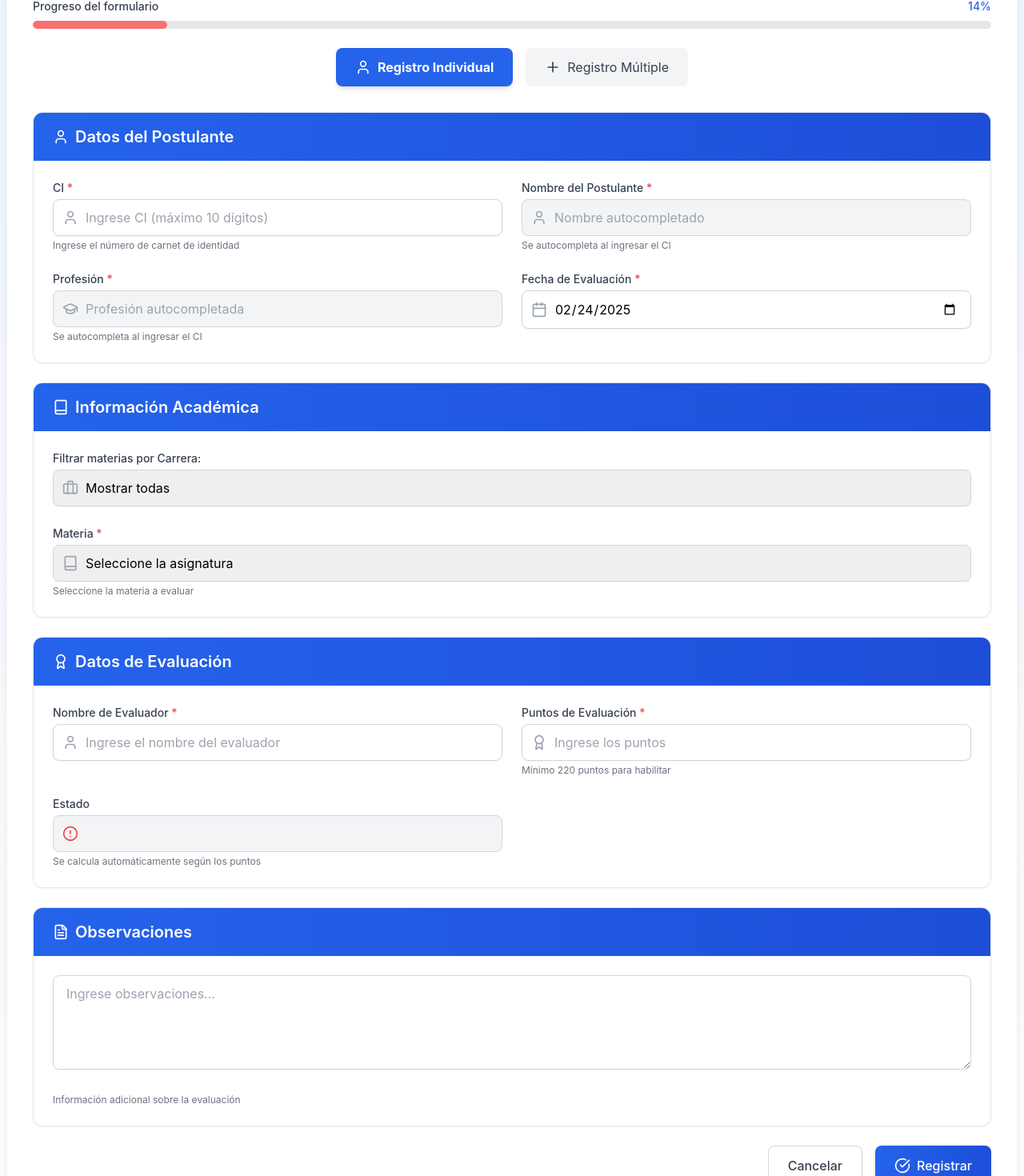
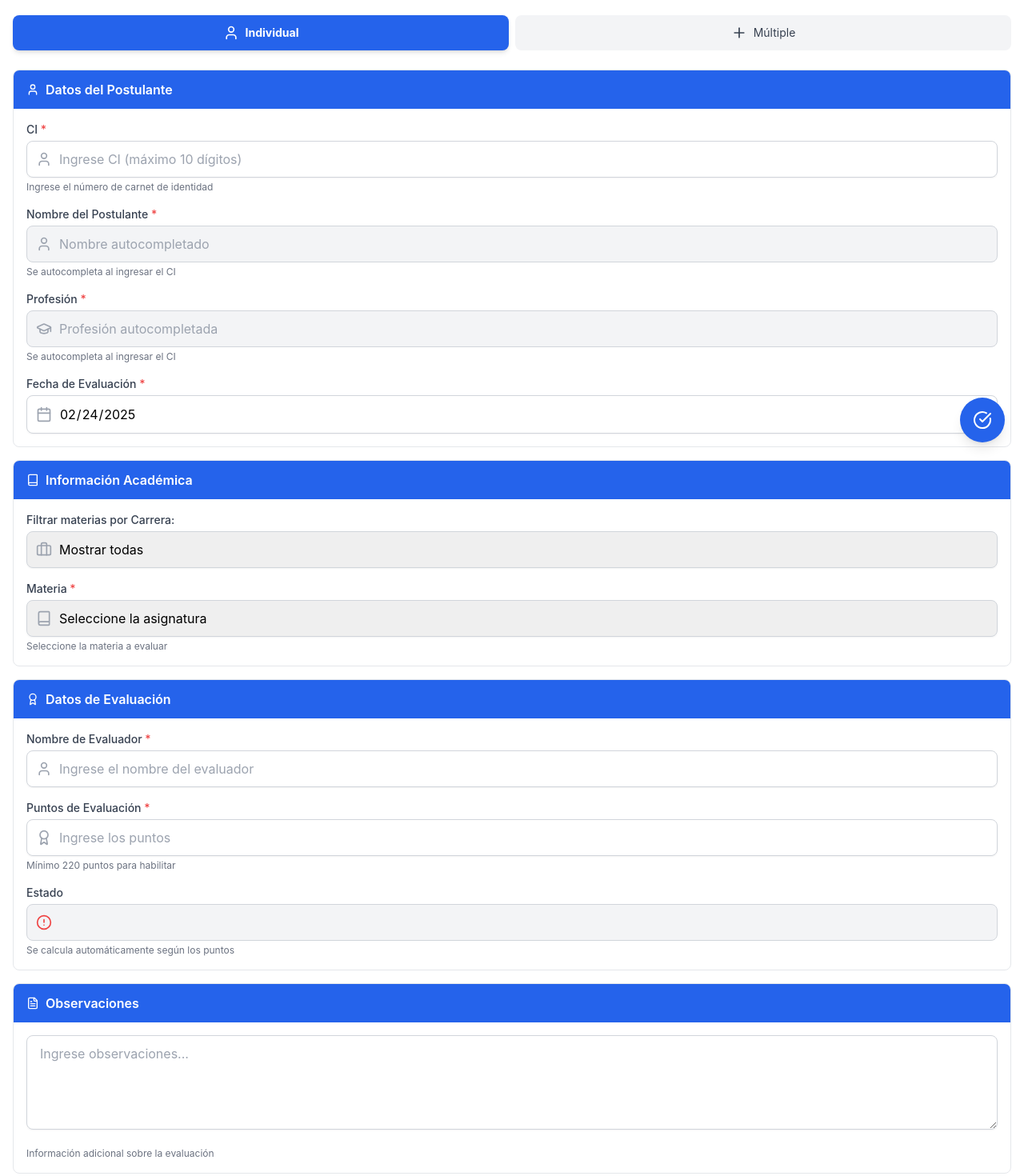
Before and after one commit to HaroldSup/ReactFront, a React (Create React App) app: page /registrodemeritos in a window 1280 px wide. Shown: the part 223-1693 px from the top of the page at 80% size. Built offline with nearby package versions, Linux system fonts and the light colour scheme.

Commit message:
Ultimofrontendrealizados

```diff
--- a/src/componentes/Registrodemeritos.js
+++ b/src/componentes/Registrodemeritos.js
@@ -655,24 +655,23 @@ function RegistroDeMeritos({ merito, onMeritoRegistered, onCancel }) {
   }
 
   return (
-    <div className="min-h-screen bg-gradient-to-b from-blue-50 to-white py-4 px-2 sm:py-6">
-      <div className="w-full mx-auto">
-        <div className="w-full bg-white p-4 sm:p-6 md:p-8 rounded-xl shadow-xl border border-gray-100">
+    <div className="min-h-screen w-full bg-white">
+      <div className="w-full">
+        {/* Contenedor principal - sin márgenes laterales en móvil */}
+        <div className="w-full bg-white">
           {/* Encabezado */}
-          <div className="text-center mb-6">
+          <div className="text-center py-6">
             <div className="inline-flex items-center justify-center p-3 bg-blue-100 rounded-full mb-4">
               <Award className="h-8 w-8 text-blue-700" />
             </div>
-            <h2 className="text-2xl sm:text-3xl font-bold text-gray-800">
-              {merito ? "Editar Nota" : "Registrar Nota"}
-            </h2>
-            <p className="text-gray-500 mt-2 text-sm sm:text-base">
+            <h2 className="text-2xl font-bold text-gray-800">{merito ? "Editar Nota" : "Registrar Nota"}</h2>
+            <p className="text-gray-500 mt-2 text-sm px-4">
               Complete el formulario para {merito ? "actualizar" : "registrar"} la nota del concurso de méritos
             </p>
           </div>
 
           {/* Indicador de Progreso */}
-          <div className="mb-6">
+          <div className="mb-6 px-4">
             <div className="flex justify-between items-center mb-2">
               <p className="text-sm font-medium text-gray-700">Progreso del formulario</p>
               <p className="text-sm font-medium text-blue-600">{progressPercentage}%</p>
@@ -691,12 +690,12 @@ function RegistroDeMeritos({ merito, onMeritoRegistered, onCancel }) {
 
           {/* Selector de modo (individual o múltiple) */}
           {!merito && (
-            <div className="mb-8">
-              <div className="flex flex-col sm:flex-row items-center justify-center space-y-2 sm:space-y-0 sm:space-x-4">
+            <div className="mb-6 px-4">
+              <div className="grid grid-cols-2 gap-2">
                 <button
                   type="button"
                   onClick={() => setModoMultiple(false)}
-                  className={`w-full sm:w-auto px-6 py-3 rounded-lg transition-all ${
+                  className={`w-full px-3 py-3 rounded-lg transition-all ${
                     !modoMultiple
                       ? "bg-blue-600 text-white font-bold shadow-md"
                       : "bg-gray-100 text-gray-700 hover:bg-gray-200"
@@ -704,13 +703,13 @@ function RegistroDeMeritos({ merito, onMeritoRegistered, onCancel }) {
                 >
                   <div className="flex items-center justify-center">
                     <User className="mr-2 h-5 w-5" />
-                    Registro Individual
+                    <span className="text-sm">Individual</span>
                   </div>
                 </button>
                 <button
                   type="button"
                   onClick={() => setModoMultiple(true)}
-                  className={`w-full sm:w-auto px-6 py-3 rounded-lg transition-all ${
+                  className={`w-full px-3 py-3 rounded-lg transition-all ${
                     modoMultiple
                       ? "bg-blue-600 text-white font-bold shadow-md"
                       : "bg-gray-100 text-gray-700 hover:bg-gray-200"
@@ -718,30 +717,30 @@ function RegistroDeMeritos({ merito, onMeritoRegistered, onCancel }) {
                 >
                   <div className="flex items-center justify-center">
                     <Plus className="mr-2 h-5 w-5" />
-                    Registro Múltiple
+                    <span className="text-sm">Múltiple</span>
                   </div>
                 </button>
               </div>
               {modoMultiple && (
-                <p className="mt-3 text-sm text-center text-gray-600">
+                <p className="mt-3 text-xs text-center text-gray-600">
                   Modo múltiple: Seleccione varias materias para registrarlas con la misma puntuación.
                 </p>
               )}
             </div>
           )}
 
-          <form onSubmit={handleSubmit} id="meritoForm" className="space-y-6">
+          <form onSubmit={handleSubmit} id="meritoForm" className="space-y-4 px-4">
             {/* Sección 1: Datos del Postulante */}
-            <div className="bg-white rounded-xl border border-gray-200 shadow-sm overflow-hidden">
-              <div className="bg-gradient-to-r from-blue-600 to-blue-700 px-4 py-3 sm:px-6 sm:py-4">
-                <h3 className="text-lg sm:text-xl font-semibold text-white flex items-center">
-                  <User className="h-5 w-5 mr-2" />
+            <div className="bg-white rounded-lg border border-gray-200 overflow-hidden">
+              <div className="bg-blue-600 px-4 py-3">
+                <h3 className="text-base font-semibold text-white flex items-center">
+                  <User className="h-4 w-4 mr-2" />
                   Datos del Postulante
                 </h3>
               </div>
 
-              <div className="p-4 sm:p-6 space-y-4 sm:space-y-6">
-                <div className="grid grid-cols-1 sm:grid-cols-2 gap-4 sm:gap-6">
+              <div className="p-4 space-y-4">
+                <div className="space-y-4">
                   {/* Campo CI */}
                   <div>
                     <label className="block text-sm font-medium text-gray-700 mb-1">
@@ -837,15 +836,15 @@ function RegistroDeMeritos({ merito, onMeritoRegistered, onCancel }) {
             </div>
 
             {/* Sección 2: Información Académica */}
-            <div className="bg-white rounded-xl border border-gray-200 shadow-sm overflow-hidden">
-              <div className="bg-gradient-to-r from-blue-600 to-blue-700 px-4 py-3 sm:px-6 sm:py-4">
-                <h3 className="text-lg sm:text-xl font-semibold text-white flex items-center">
-                  <Book className="h-5 w-5 mr-2" />
+            <div className="bg-white rounded-lg border border-gray-200 overflow-hidden">
+              <div className="bg-blue-600 px-4 py-3">
+                <h3 className="text-base font-semibold text-white flex items-center">
+                  <Book className="h-4 w-4 mr-2" />
                   Información Académica
                 </h3>
               </div>
 
-              <div className="p-4 sm:p-6 space-y-4 sm:space-y-6">
+              <div className="p-4 space-y-4">
                 {modoMultiple ? (
                   /* Vista de selección múltiple de materias */
                   <>
@@ -853,12 +852,12 @@ function RegistroDeMeritos({ merito, onMeritoRegistered, onCancel }) {
                       <button
                         type="button"
                         onClick={toggleSeleccionarTodasMaterias}
-                        className="px-4 py-2.5 bg-blue-600 text-white font-semibold rounded-lg shadow-md hover:bg-blue-700 transition flex items-center"
+                        className="w-full px-4 py-2.5 bg-blue-600 text-white font-semibold rounded-lg shadow-md hover:bg-blue-700 transition flex items-center justify-center"
                       >
                         <Check className="mr-2 h-5 w-5" />
                         {materiasSeleccionadas.length === materiasPostuladas.length
                           ? "Deseleccionar Todas"
-                          : "Seleccionar Todas las Materias"}
+                          : "Seleccionar Todas"}
                       </button>
                     </div>
 
@@ -888,11 +887,11 @@ function RegistroDeMeritos({ merito, onMeritoRegistered, onCancel }) {
 
                     {/* Lista de materias con checkboxes */}
                     <div className="mt-4">
-                      <h4 className="text-lg font-semibold text-gray-700 mb-2">
+                      <h4 className="text-base font-semibold text-gray-700 mb-2">
                         Materias disponibles ({materiasFiltradas.length}):
                       </h4>
                       {materiasFiltradas.length > 0 ? (
-                        <div className="grid grid-cols-1 md:grid-cols-2 gap-2 max-h-60 overflow-y-auto p-2">
+                        <div className="grid grid-cols-1 gap-2 max-h-60 overflow-y-auto p-2">
                           {materiasFiltradas.map((materia, idx) => (
                             <div
                               key={idx}
@@ -932,7 +931,7 @@ function RegistroDeMeritos({ merito, onMeritoRegistered, onCancel }) {
                     {/* Resumen de materias seleccionadas */}
                     {materiasSeleccionadas.length > 0 && (
                       <div className="mt-4 p-4 bg-green-50 border border-green-200 rounded-lg">
-                        <h4 className="text-lg font-semibold text-green-800 mb-2 flex items-center">
+                        <h4 className="text-base font-semibold text-green-800 mb-2 flex items-center">
                           <Check className="mr-2 h-5 w-5 text-green-600" />
                           Materias seleccionadas ({materiasSeleccionadas.length}):
                         </h4>
@@ -1022,16 +1021,16 @@ function RegistroDeMeritos({ merito, onMeritoRegistered, onCancel }) {
             </div>
 
             {/* Sección 3: Datos de Evaluación */}
-            <div className="bg-white rounded-xl border border-gray-200 shadow-sm overflow-hidden">
-              <div className="bg-gradient-to-r from-blue-600 to-blue-700 px-4 py-3 sm:px-6 sm:py-4">
-                <h3 className="text-lg sm:text-xl font-semibold text-white flex items-center">
-                  <Award className="h-5 w-5 mr-2" />
+            <div className="bg-white rounded-lg border border-gray-200 overflow-hidden">
+              <div className="bg-blue-600 px-4 py-3">
+                <h3 className="text-base font-semibold text-white flex items-center">
+                  <Award className="h-4 w-4 mr-2" />
                   Datos de Evaluación
                 </h3>
               </div>
 
-              <div className="p-4 sm:p-6 space-y-4 sm:space-y-6">
-                <div className="grid grid-cols-1 sm:grid-cols-2 gap-4 sm:gap-6">
+              <div className="p-4 space-y-4">
+                <div className="space-y-4">
                   {/* Campo Nombre de Evaluador */}
                   <div>
                     <label className="block text-sm font-medium text-gray-700 mb-1">
@@ -1108,15 +1107,15 @@ function RegistroDeMeritos({ merito, onMeritoRegistered, onCancel }) {
             </div>
 
             {/* Sección 4: Observaciones */}
-            <div className="bg-white rounded-xl border border-gray-200 shadow-sm overflow-hidden">
-              <div className="bg-gradient-to-r from-blue-600 to-blue-700 px-4 py-3 sm:px-6 sm:py-4">
-                <h3 className="text-lg sm:text-xl font-semibold text-white flex items-center">
-                  <FileText className="h-5 w-5 mr-2" />
+            <div className="bg-white rounded-lg border border-gray-200 overflow-hidden">
+              <div className="bg-blue-600 px-4 py-3">
+                <h3 className="text-base font-semibold text-white flex items-center">
+                  <FileText className="h-4 w-4 mr-2" />
                   Observaciones
                 </h3>
               </div>
 
-              <div className="p-4 sm:p-6 space-y-4 sm:space-y-6">
+              <div className="p-4 space-y-4">
                 <div className="relative">
                   <textarea
                     name="observaciones"
@@ -1132,34 +1131,21 @@ function RegistroDeMeritos({ merito, onMeritoRegistered, onCancel }) {
             </div>
 
             {/* Botones de Acción */}
-            <div className="flex flex-col sm:flex-row justify-end gap-3 sm:gap-4 mt-6 sm:mt-8">
-              <button
-                type="button"
-                onClick={onCancel}
-                disabled={isSubmitting || isVerifying}
-                className={`px-4 py-2.5 sm:px-6 sm:py-3 rounded-lg font-medium text-center transition-all duration-200 ${
-                  isSubmitting || isVerifying
-                    ? "bg-gray-300 text-gray-500 cursor-not-allowed"
-                    : "bg-white border border-gray-300 text-gray-700 hover:bg-gray-50 hover:text-gray-900 hover:border-gray-400"
-                }`}
-              >
-                Cancelar
-              </button>
-
+            <div className="flex flex-col gap-3 mt-6 mb-20">
               <button
                 type="submit"
                 disabled={isSubmitting || isVerifying}
-                className={`px-4 py-2.5 sm:px-6 sm:py-3 rounded-lg font-medium text-center transition-all duration-200 ${
+                className={`w-full px-4 py-3 rounded-lg font-medium text-center transition-all duration-200 ${
                   isSubmitting || isVerifying
                     ? "bg-gray-400 text-white cursor-not-allowed"
-                    : "bg-gradient-to-r from-blue-600 to-blue-700 text-white hover:from-blue-700 hover:to-blue-800 shadow-md hover:shadow-lg"
+                    : "bg-blue-600 text-white hover:bg-blue-700 shadow-md hover:shadow-lg"
                 }`}
               >
                 <span className="flex items-center justify-center">
                   {isSubmitting || isVerifying ? (
                     <>
                       <svg
-                        className="animate-spin -ml-1 mr-2 h-4 w-4 sm:h-5 sm:w-5 text-white"
+                        className="animate-spin -ml-1 mr-2 h-4 w-4 text-white"
                         xmlns="http://www.w3.org/2000/svg"
                         fill="none"
                         viewBox="0 0 24 24"
@@ -1188,6 +1174,19 @@ function RegistroDeMeritos({ merito, onMeritoRegistered, onCancel }) {
                   )}
                 </span>
               </button>
+
+              <button
+                type="button"
+                onClick={onCancel}
+                disabled={isSubmitting || isVerifying}
+                className={`w-full px-4 py-3 rounded-lg font-medium text-center transition-all duration-200 ${
+                  isSubmitting || isVerifying
+                    ? "bg-gray-300 text-gray-500 cursor-not-allowed"
+                    : "bg-white border border-gray-300 text-gray-700 hover:bg-gray-50 hover:text-gray-900 hover:border-gray-400"
+                }`}
+              >
+                Cancelar
+              </button>
             </div>
           </form>
         </div>
@@ -1199,10 +1198,8 @@ function RegistroDeMeritos({ merito, onMeritoRegistered, onCancel }) {
         onClick={handleFloatingButtonClick}
         disabled={isSubmitting || isVerifying}
         className={`fixed bottom-6 right-6 w-14 h-14 flex items-center justify-center rounded-full shadow-lg transition-all duration-200 z-50 ${
-          isSubmitting || isVerifying
-            ? "bg-gray-400 cursor-not-allowed"
-            : "bg-gradient-to-r from-blue-600 to-blue-700 hover:from-blue-700 hover:to-blue-800"
-        } md:hidden`}
+          isSubmitting || isVerifying ? "bg-gray-400 cursor-not-allowed" : "bg-blue-600 hover:bg-blue-700"
+        }`}
         title={merito ? "Actualizar Nota" : "Registrar Nota"}
       >
         {isSubmitting || isVerifying ? (
```
